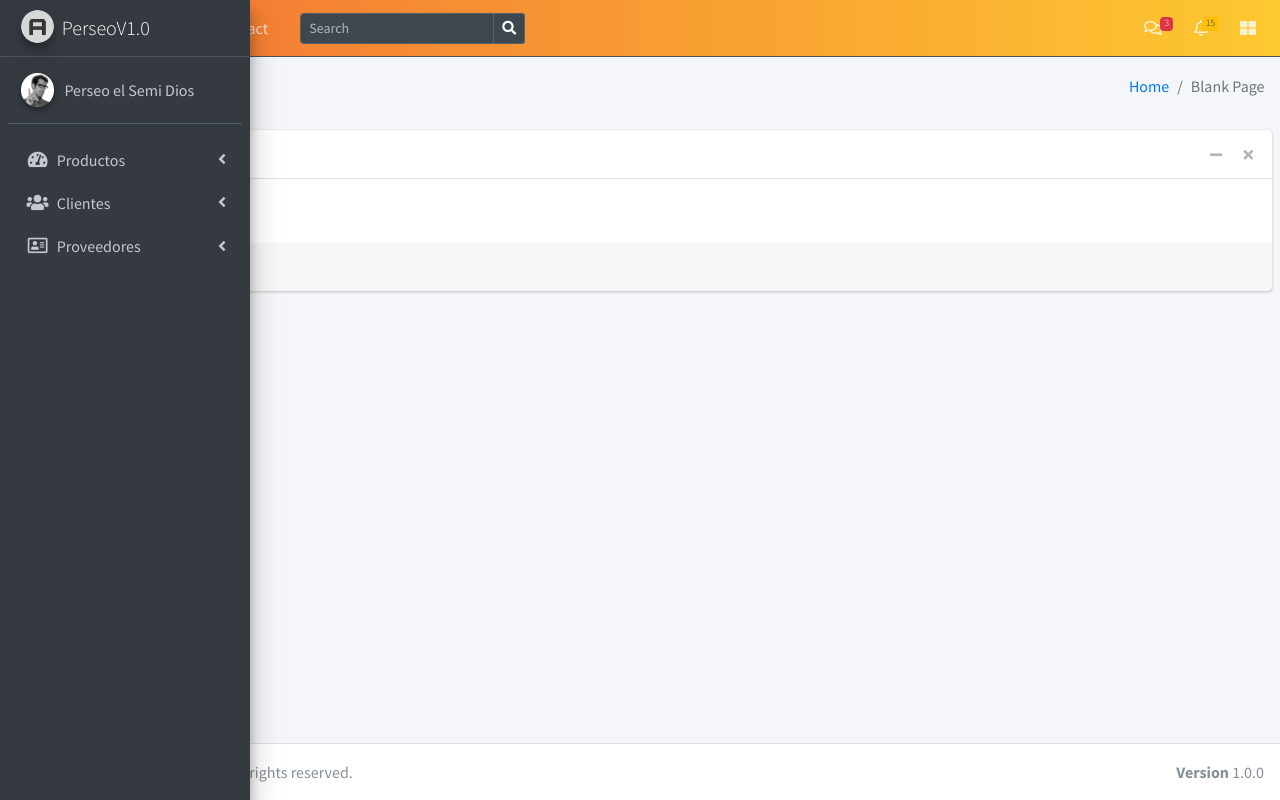
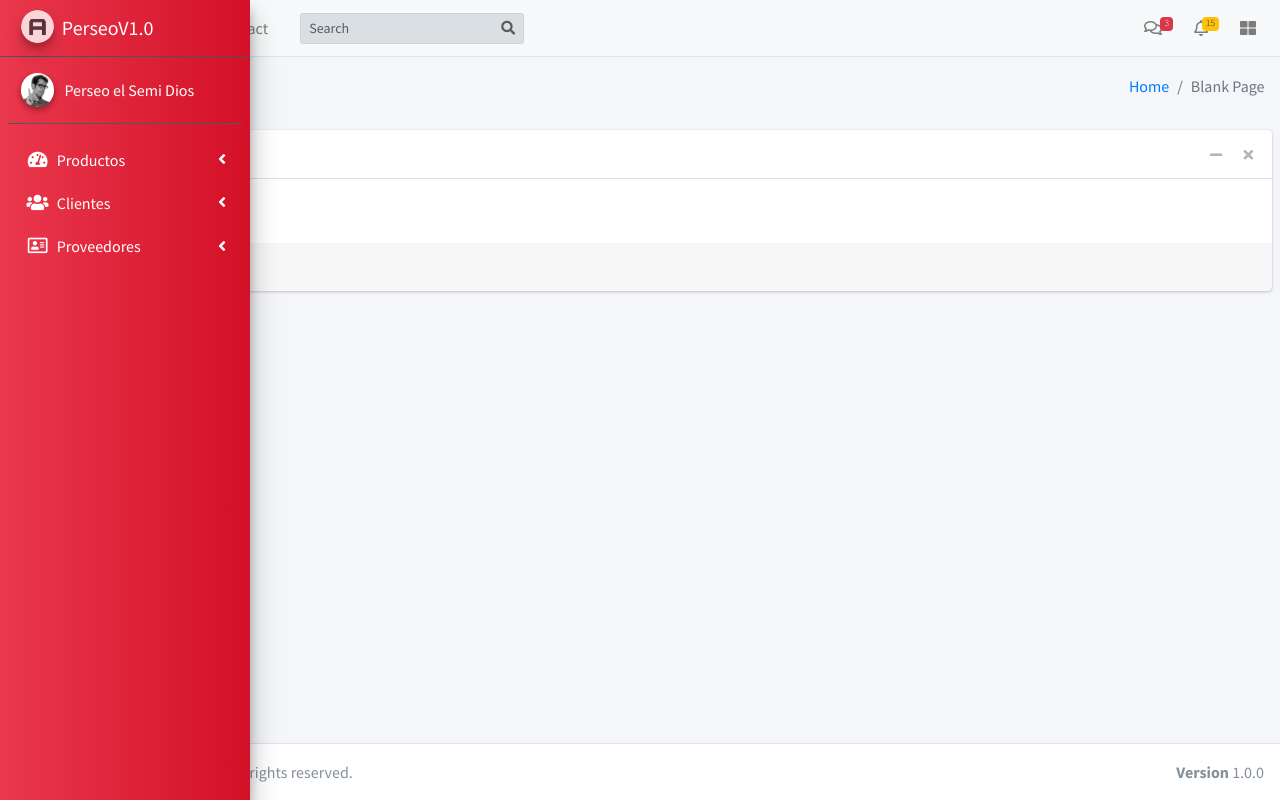
Before and after one commit to fumelolz/perseo1, a PHP site: page / in a window 1280 px wide. Run offline with PHP 8.4, Linux system fonts and the light colour scheme; some libraries are stand-ins or nearby versions.

Commit message:
Se cambio el Front End
Se cambio el color de asidebar y el color de icono

```diff
--- a/vistas/css/estilos.css
+++ b/vistas/css/estilos.css
@@ -1,5 +1,8 @@
-.navbar-personalizado {
-	background: #FDC830;  /* fallback for old browsers */
-	background: -webkit-linear-gradient(to right, #F37335, #FDC830);  /* Chrome 10-25, Safari 5.1-6 */
-	background: linear-gradient(to right, #F37335, #FDC830); /* W3C, IE 10+/ Edge, Firefox 16+, Chrome 26+, Opera 12+, Safari 7+ */
+.sidebar-dark-primary{
+background: #D31027;  /* fallback for old browsers */
+background: -webkit-linear-gradient(to right, #EA384D, #D31027);  /* Chrome 10-25, Safari 5.1-6 */
+background: linear-gradient(to right, #EA384D, #D31027); /* W3C, IE 10+/ Edge, Firefox 16+, Chrome 26+, Opera 12+, Safari 7+ */
 }
+.color-icono{
+	color:white!important;
+}
--- a/vistas/modulos/navbar.php
+++ b/vistas/modulos/navbar.php
@@ -1,6 +1,6 @@
 
 <!-- Navbar -->
-<nav class="main-header navbar navbar-expand navbar-personalizado navbar-dark">
+<nav class="main-header navbar navbar-expand navbar-light">
   <!-- Left navbar links -->
   <ul class="navbar-nav">
     <li class="nav-item">
--- a/vistas/modulos/sidebar.php
+++ b/vistas/modulos/sidebar.php
@@ -6,7 +6,7 @@
     alt="AdminLTE Logo"
     class="brand-image img-circle elevation-3"
     style="opacity: .8">
-    <span class="brand-text font-weight-light">PerseoV1.0</span>
+    <span class="brand-text color-icono">PerseoV1.0</span>
   </a>
 
   <!-- Sidebar -->
@@ -17,7 +17,7 @@
         <img src="vistas/dist/img/user2-160x160.jpg" class="img-circle elevation-2" alt="User Image">
       </div>
       <div class="info">
-        <a href="#" class="d-block">Perseo el Semi Dios</a>
+        <a href="#" class="d-block color-icono">Perseo el Semi Dios</a>
       </div>
     </div>
 
@@ -30,8 +30,8 @@
            <!-- Inicia el modulo de productos -->
            <li class="nav-item has-treeview">
             <a href="#" class="nav-link">
-              <i class="nav-icon fas fa-tachometer-alt"></i>
-              <p>
+              <i class="nav-icon fas fa-tachometer-alt color-icono"></i>
+              <p class="color-icono">
                 Productos
                 <i class="right fas fa-angle-left"></i>
               </p>
@@ -39,8 +39,8 @@
             <ul class="nav nav-treeview">
               <li class="nav-item">
                 <a href="productos" class="nav-link">
-                  <i class="far fa-circle nav-icon"></i>
-                  <p>Lista de Productos</p>
+                  <i class="far fa-circle nav-icon color-icono"></i>
+                  <p class="color-icono">Lista de Productos</p>
                 </a>
               </li>
             </ul>
@@ -50,17 +50,17 @@
           <!-- Inicia modulo de clientes -->
           <li class="nav-item has-treeview">
             <a href="#" class="nav-link">
-              <i class="nav-icon fas fa-users"></i>
-              <p>
+              <i class="nav-icon fas fa-users color-icono"></i>
+              <p class="color-icono">
                 Clientes
-                <i class="right fas fa-angle-left"></i>
+                <i class="right fas fa-angle-left color-icono"></i>
               </p>
             </a>
             <ul class="nav nav-treeview">
               <li class="nav-item">
                 <a href="clientes" class="nav-link">
-                  <i class="far fa-circle nav-icon"></i>
-                  <p>Lista de Clientes</p>
+                  <i class="far fa-circle nav-icon color-icono"></i>
+                  <p class="color-icono">Lista de Clientes</p>
                 </a>
               </li>
             </ul>
@@ -70,8 +70,8 @@
            <!-- Inicia modulo de Proveedores -->
           <li class="nav-item has-treeview">
             <a href="#" class="nav-link">
-              <i class="far fa-address-card nav-icon"></i>
-              <p>
+              <i class="far fa-address-card nav-icon color-icono"></i>
+              <p class="color-icono">
                 Proveedores
                 <i class="right fas fa-angle-left"></i>
               </p>
@@ -79,8 +79,8 @@
             <ul class="nav nav-treeview">
               <li class="nav-item">
                 <a href="proveedores" class="nav-link">
-                  <i class="far fa-circle nav-icon"></i>
-                  <p>Lista de Proveedores</p>
+                  <i class="far fa-circle nav-icon color-icono"></i>
+                  <p class="color-icono">Lista de Proveedores</p>
                 </a>
               </li>
             </ul>
```
